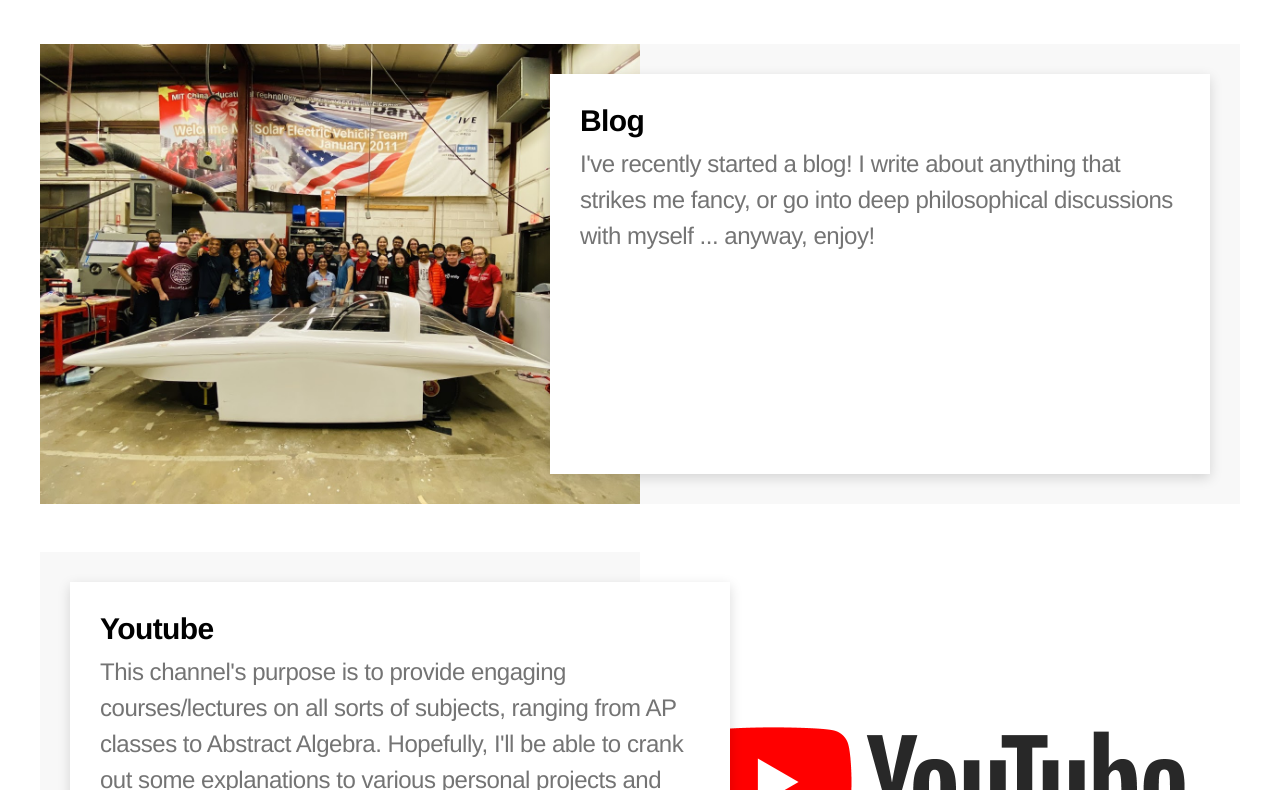
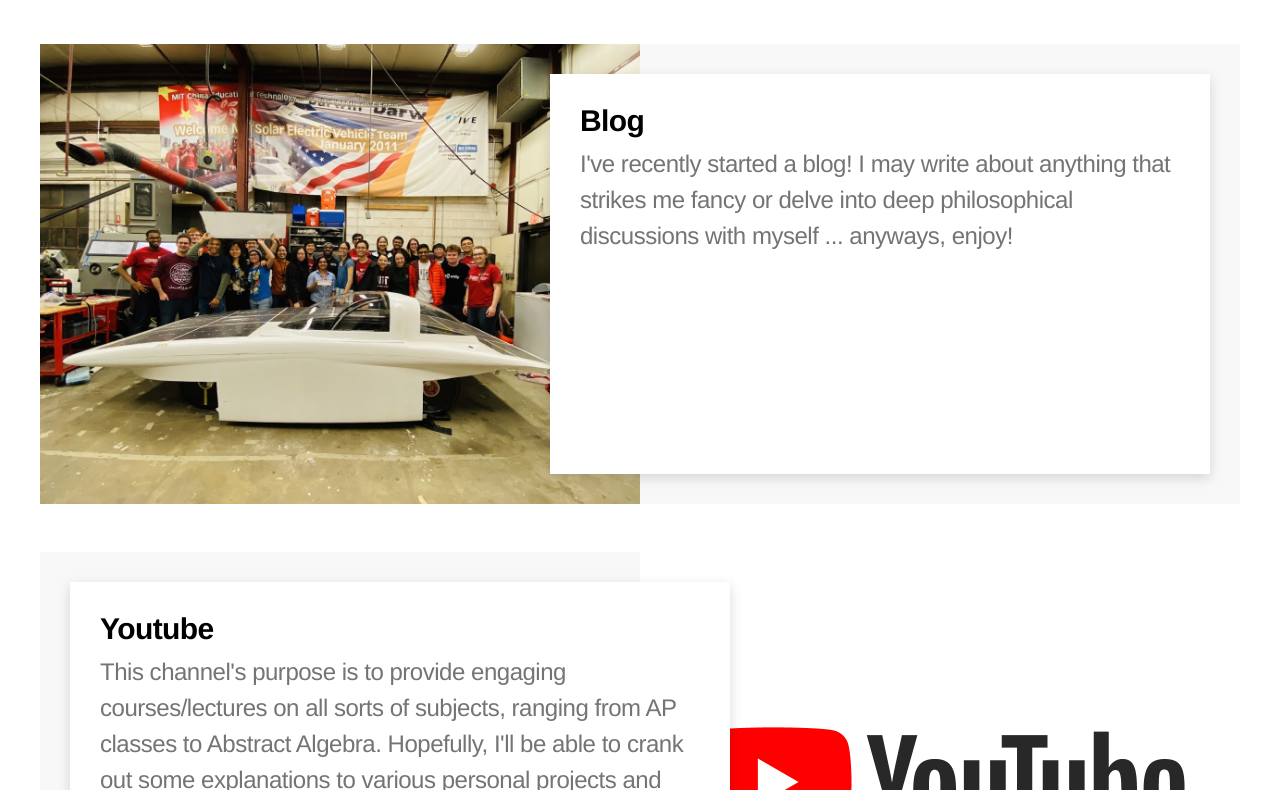
Before and after one commit to annegautham/annegautham.github.io, a Jekyll site: the page built from index.md, in a window 1280 px wide and 900 px high, scrolled down 2578 px, cut to the strip 110-900 px from the top of the window. Built offline with Jekyll 4.4.1, drawn with Linux system fonts in a browser that asks for light colours; some web fonts are replaced.

Commit message:
stuff added

```diff
--- a/index.md
+++ b/index.md
@@ -33,7 +33,7 @@ description: I'm Gautham, a current high school senior at the Illinois Mathemati
     title="Blog"
     page_url="https://medium.com/@annegautham"
     image_path="/assets/images/teams.jpeg"
-    description="I've recently started a blog! I write about anything that strikes me fancy, or go into deep philosophical discussions with myself ... anyway, enjoy!" %}
+    description="I've recently started a blog! I may write about anything that strikes me fancy or delve into deep philosophical discussions with myself ... anyways, enjoy!" %}
 
 {% include card.html
     title="Youtube"
```
Also changed, not shown: aboutme/index.md (+1 -1 lines).
